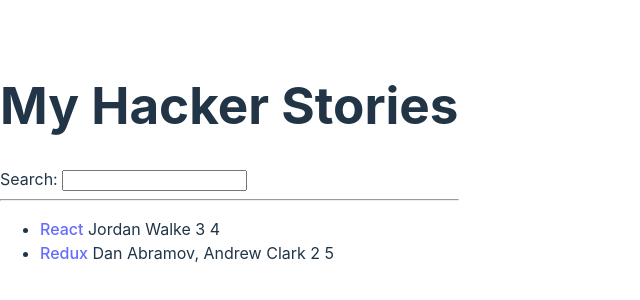
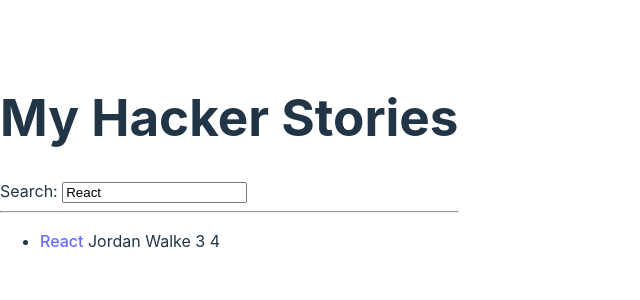
Before and after one commit to jose-foronda/TheRoadToReact, a React (Vite) app in the folder hacker-stories/: page / in a window 1280 px wide. Shown: the part 238-538 px from the top of the page, without its empty margins (0-640 px from the left). Built offline with nearby package versions, Linux system fonts and the light colour scheme.

Commit message:
react controlled components

```diff
--- a/hacker-stories/src/App.jsx
+++ b/hacker-stories/src/App.jsx
@@ -23,7 +23,7 @@
     },
   ];
 
-  const [searchTerm, setSearchTerm] = React.useState('');
+  const [searchTerm, setSearchTerm] = React.useState('React');
 
   const handleSearch = (event) => {
     console.log("call back handler on App");
@@ -34,12 +34,12 @@
 
   const searchedStories = stories.filter(function (story) {
     return story.title.includes(searchTerm);
-  })
+  });
 
   return (
     <div>
       <h1>My Hacker Stories</h1>
-      <Search onSearch={handleSearch} />
+      <Search search={searchTerm} onSearch={handleSearch} />
       <hr />
       <List list={searchedStories} />
     </div>
@@ -72,7 +72,11 @@
 const Search = (props) => {
   return (<div>
     <label htmlFor="search">Search: </label>
-    <input id="search" type="text" onChange={props.onSearch} />
+    <input
+     id="search"
+     type="text"
+     value={props.search}
+     onChange={props.onSearch} />
   </div>
   )
 };
```
